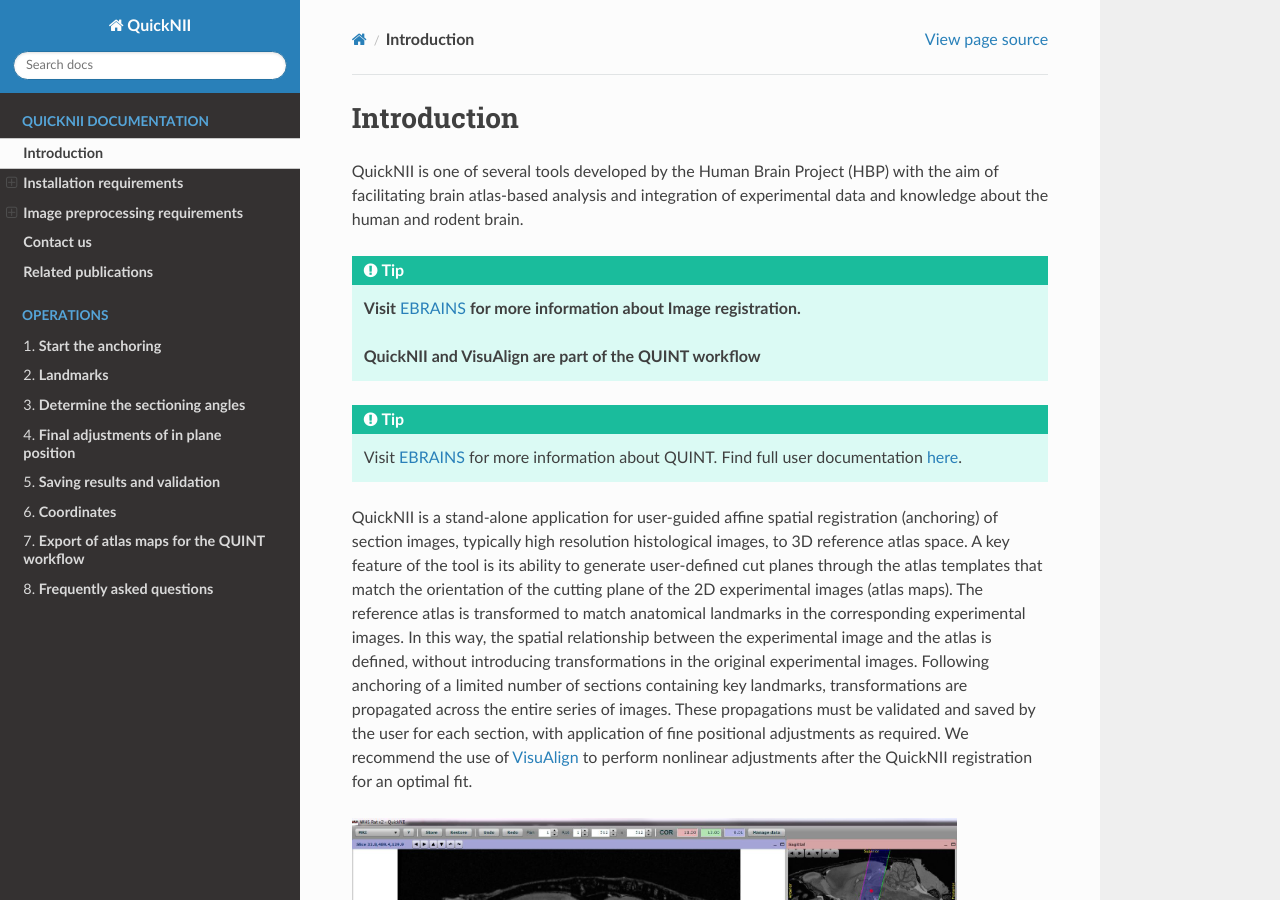
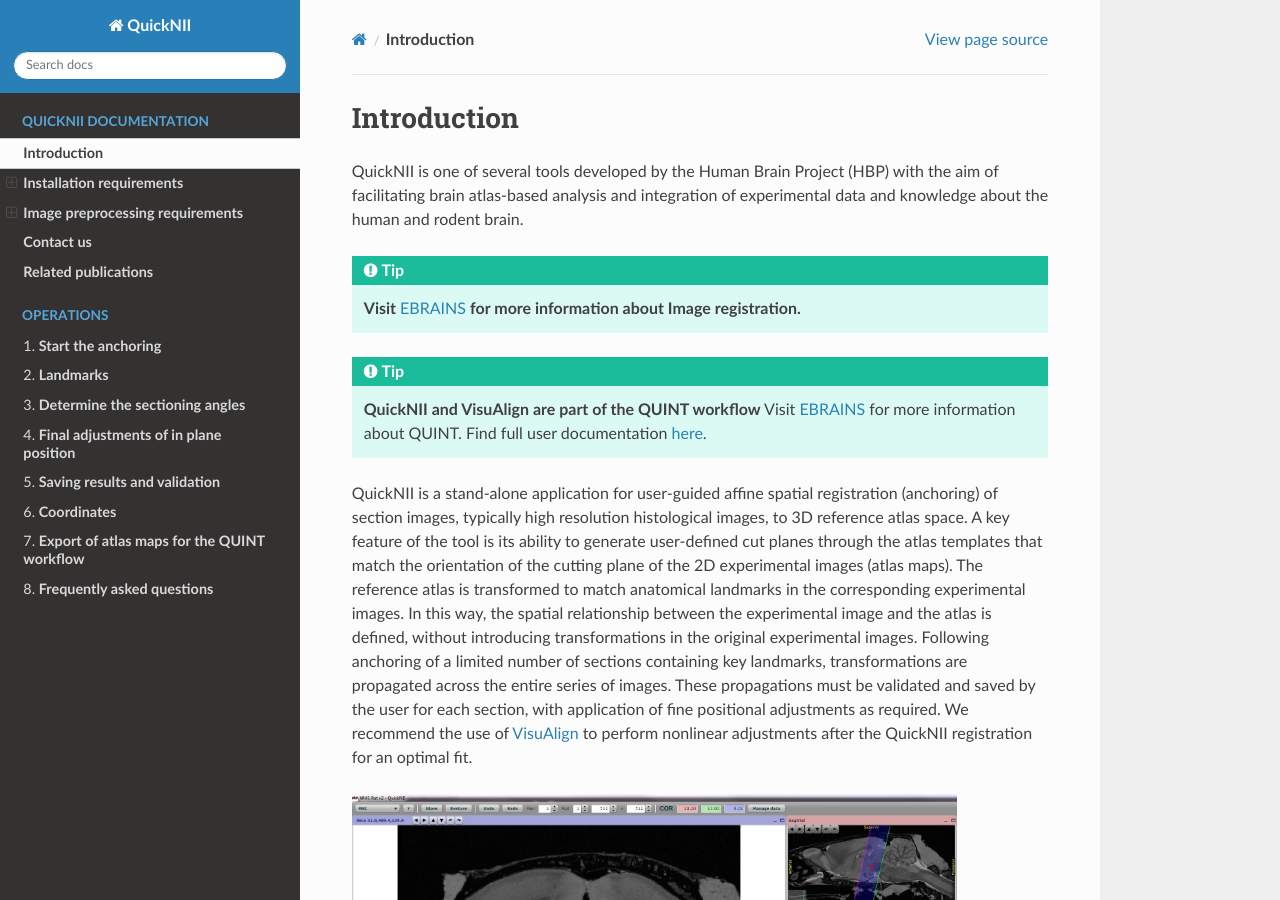
Before and after one commit to Tevemadar/QuickNII, a Sphinx documentation site: the page built from Docs/Introduction.rst, in a window 1280 px wide and 900 px high. Built offline with Sphinx 7.4.7 and the Read the Docs theme 2.0.0, drawn with Linux system fonts in a browser that asks for light colours.

```diff
--- a/Docs/Introduction.rst
+++ b/Docs/Introduction.rst
@@ -8,9 +8,9 @@ rodent brain.
 .. tip::
    **Visit** `EBRAINS <https://ebrains.eu/service/quicknii-and-visualign/>`_ **for more information about Image registration.**
 
-   **QuickNII and VisuAlign are part of the QUINT workflow**
 
 .. tip::
+   **QuickNII and VisuAlign are part of the QUINT workflow**
    Visit `EBRAINS <https://ebrains.eu/service/quint/>`_ for more information about QUINT. Find full user documentation `here <https://quint-workflow.readthedocs.io>`_.
 
 
```
